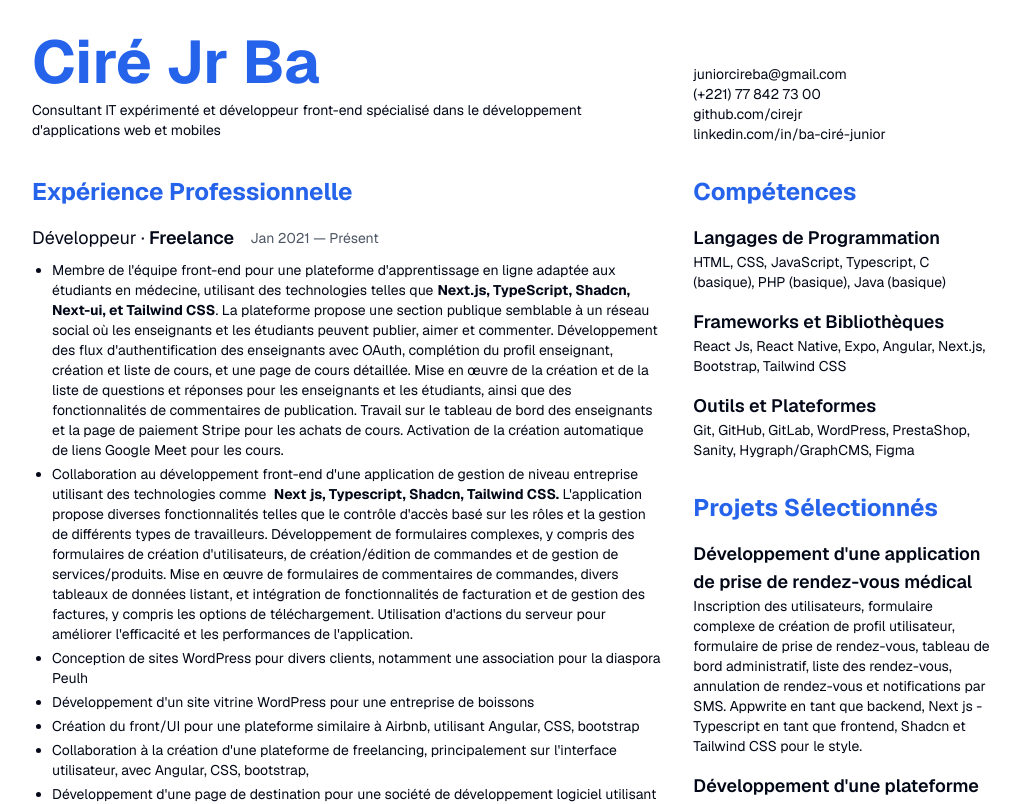
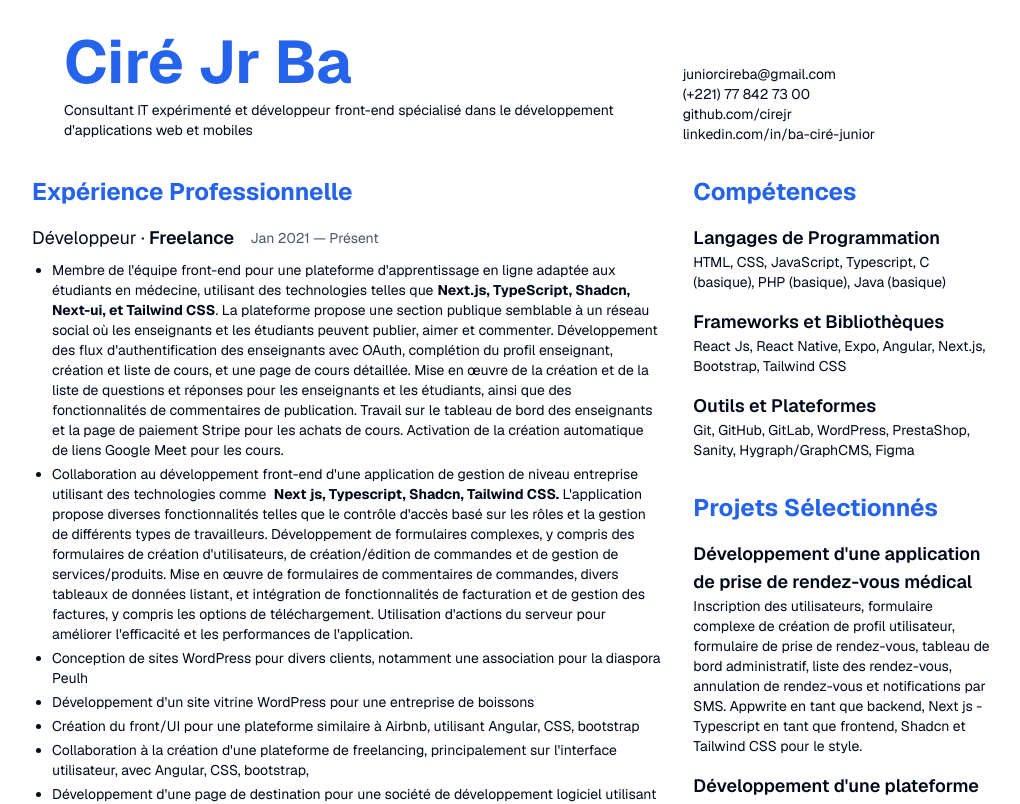
Before and after one commit to cirejr/cirejr, a Next.js app: page /resume/fr in a window 1280 px wide. Shown: the top 804 px of the page, without its empty margins (128-1148 px from the left). Built offline with nearby package versions, Linux system fonts and the light colour scheme.

Commit message:
ft: update layout

```diff
--- a/app/resume/fr/page.tsx
+++ b/app/resume/fr/page.tsx
@@ -1,7 +1,7 @@
 export default function ResumeFr() {
   return (
     <div className='max-w-5xl mx-auto p-8 text-sm'>
-      <header className='grid grid-cols-1 sm:grid-cols-3 gap-8 mb-8'>
+      <header className='grid grid-cols-1 sm:grid-cols-3 gap-8 mb-8 container'>
         <div className='sm:col-span-2'>
           <h1 className='text-6xl font-bold text-blue-600'>Ciré Jr Ba</h1>
           <p className='mt-2'>
@@ -16,7 +16,7 @@ export default function ResumeFr() {
           <p>linkedin.com/in/ba-ciré-junior</p>
         </div>
       </header>
-      <main className='grid grid-cols-1 md:grid-cols-3 gap-8'>
+      <main className='grid grid-cols-1 sm:grid-cols-3 gap-8'>
         <section className='md:col-span-2'>
           <h2 className='text-2xl font-bold text-blue-600 mb-4'>
             Expérience Professionnelle
```
